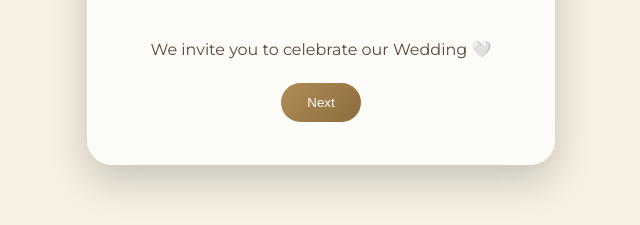
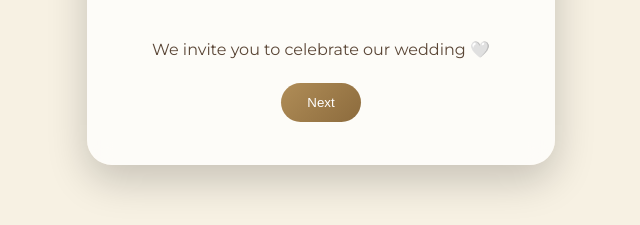
Before and after one commit to kareem-dunia/kareem-dunia, a plain HTML site: page index.html in a window 1280 px wide. Shown: the part 399-624 px from the top of the page, 319-959 px from the left. Drawn offline with Linux system fonts and the light colour scheme.

Commit message:
Update index.html

```diff
--- a/index.html
+++ b/index.html
@@ -191,7 +191,7 @@ input, textarea{
 <div class="section" id="s1">
     <div class="overlay">
         <h1 id="names"></h1>
-        <p>We invite you to celebrate our Wedding 🤍</p>
+        <p>We invite you to celebrate our wedding 🤍</p>
         <button onclick="goNext()">Next</button>
     </div>
 </div>
```
